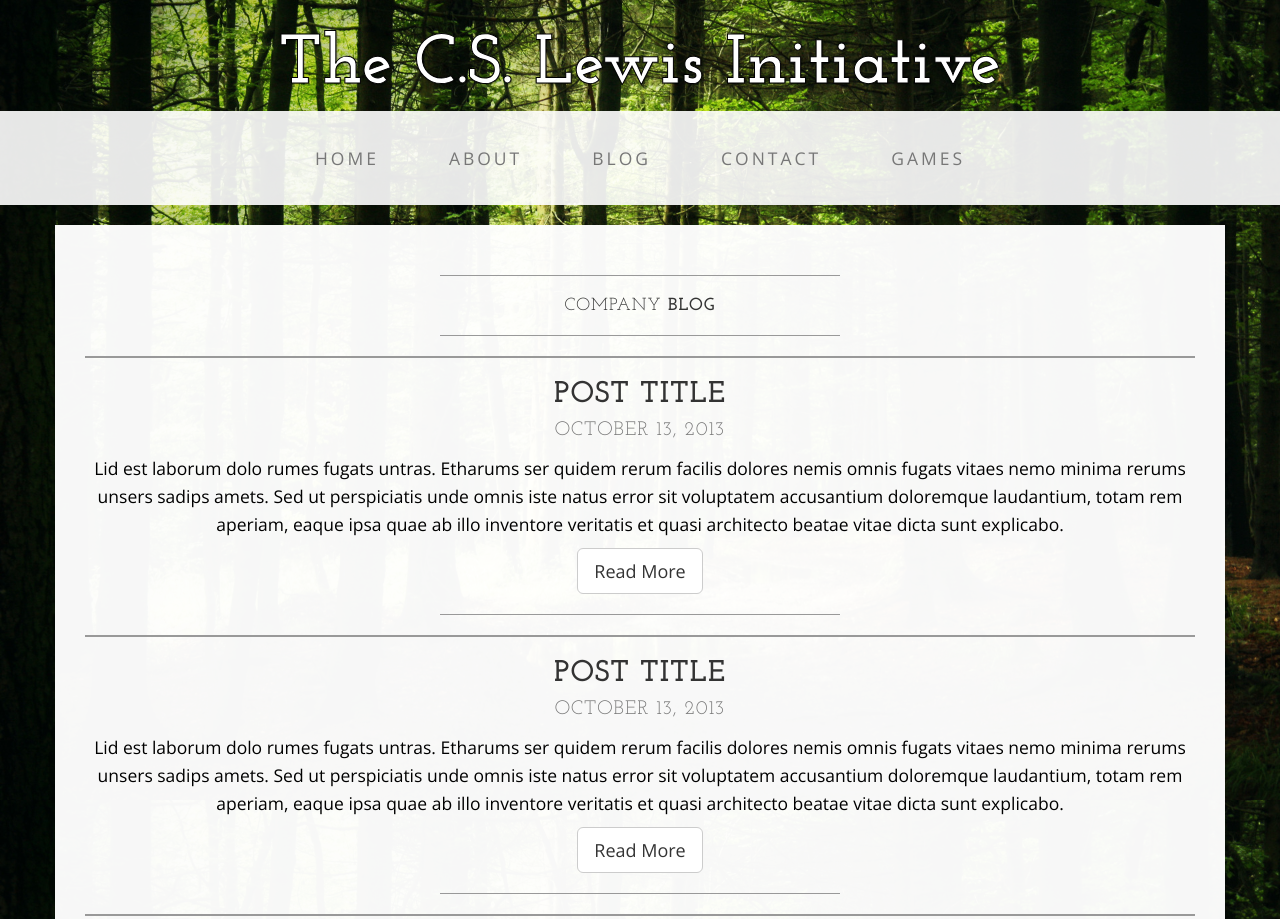
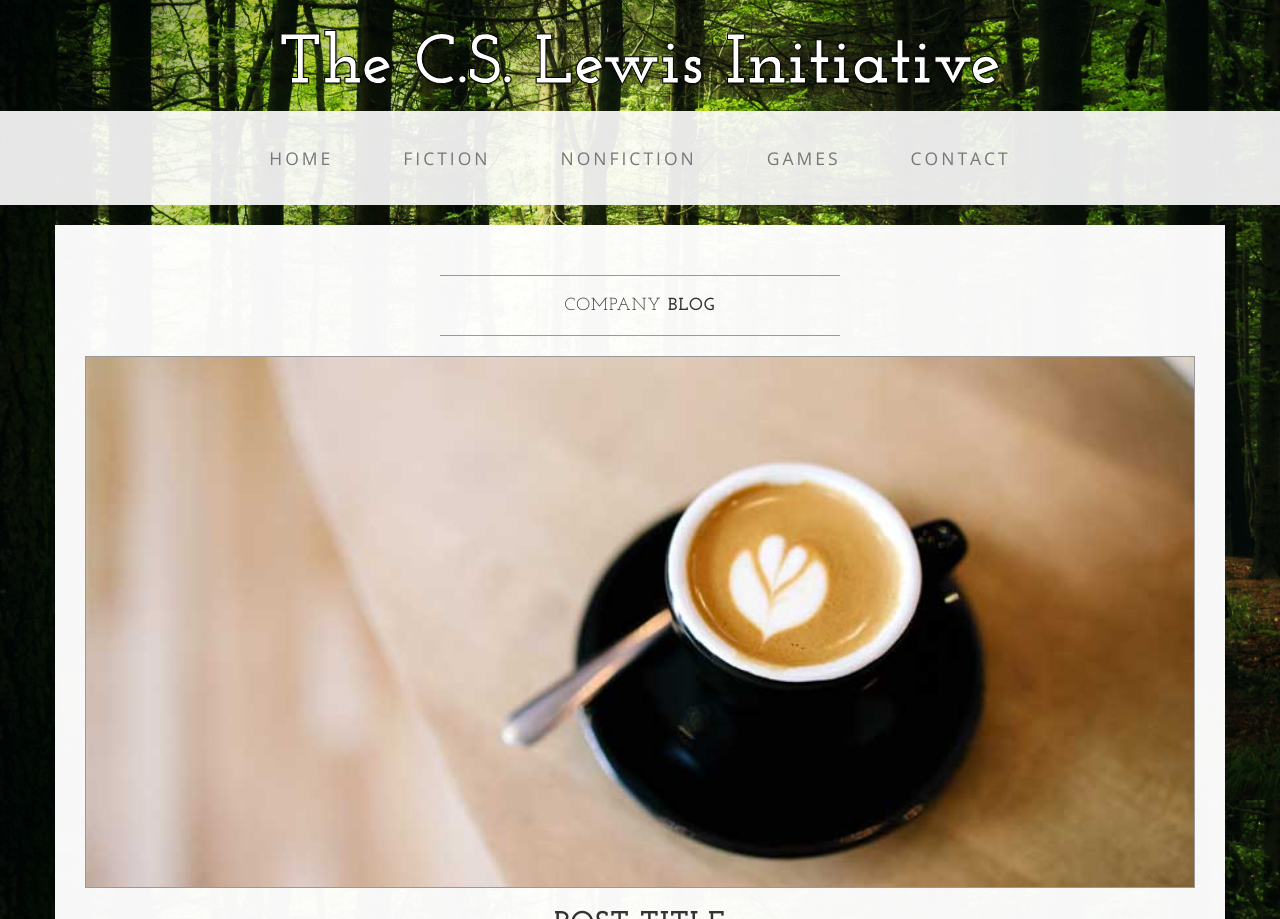
Before and after one commit to cmoder1/CSLewisWeb, a website: page html/nonfiction.html in a window 1280 px wide. Shown: the top 919 px of the page. Drawn offline with nearby package versions, Linux system fonts and the light colour scheme; files that its build step writes are made by us from their sources; files whose address does not match are found by name.

Commit message:
Set up headers+pages, fixed most file references

```diff
--- a/html/blog.html
+++ b/html/nonfiction.html
@@ -12,10 +12,10 @@
     <title>Blog - Business Casual - Start Bootstrap Theme</title>
 
     <!-- Bootstrap Core CSS -->
-    <link href="css/bootstrap.min.css" rel="stylesheet">
+    <link href="../css/bootstrap.min.css" rel="stylesheet">
 
     <!-- Custom CSS -->
-    <link href="css/business-casual.css" rel="stylesheet">
+    <link href="../css/business-casual.css" rel="stylesheet">
 
     <!-- Fonts -->
     <link href="http://fonts.googleapis.com/css?family=Open+Sans:300italic,400italic,600italic,700italic,800italic,400,300,600,700,800" rel="stylesheet" type="text/css">
@@ -55,16 +55,16 @@
                         <a href="index.html">Home</a>
                     </li>
                     <li>
-                        <a href="about.html">About</a>
+                        <a href="fiction.html">Fiction</a>
                     </li>
                     <li>
-                        <a href="blog.html">Blog</a>
+                        <a href="nonfiction.html">Nonfiction</a>
+                    </li>
+                    <li>
+                        <a href="games.html">Games</a>
                     </li>
                     <li>
                         <a href="contact.html">Contact</a>
-                    </li>
-                    <li>
-                        <a href="games.html">Games</a>
                     </li>
                 </ul>
             </div>
@@ -85,7 +85,7 @@
                     <hr>
                 </div>
                 <div class="col-lg-12 text-center">
-                    <img class="img-responsive img-border img-full" src="img/slide-1.jpg" alt="">
+                    <img class="img-responsive img-border img-full" src="../img/slide-1.jpg" alt="">
                     <h2>Post Title
                         <br>
                         <small>October 13, 2013</small>
@@ -95,7 +95,7 @@
                     <hr>
                 </div>
                 <div class="col-lg-12 text-center">
-                    <img class="img-responsive img-border img-full" src="img/slide-2.jpg" alt="">
+                    <img class="img-responsive img-border img-full" src="../img/slide-2.jpg" alt="">
                     <h2>Post Title
                         <br>
                         <small>October 13, 2013</small>
@@ -105,7 +105,7 @@
                     <hr>
                 </div>
                 <div class="col-lg-12 text-center">
-                    <img class="img-responsive img-border img-full" src="img/slide-3.jpg" alt="">
+                    <img class="img-responsive img-border img-full" src="../img/slide-3.jpg" alt="">
                     <h2>Post Title
                         <br>
                         <small>October 13, 2013</small>
@@ -139,10 +139,10 @@
     </footer>
 
     <!-- jQuery -->
-    <script src="js/jquery.js"></script>
+    <script src="../js/jquery.js"></script>
 
     <!-- Bootstrap Core JavaScript -->
-    <script src="js/bootstrap.min.js"></script>
+    <script src="../js/bootstrap.min.js"></script>
 
 </body>
 
```
Also changed, not shown: html/contact.html (+9 -9 lines), html/fiction.html (renamed from html/about.html, +10 -10 lines), html/games.html (+9 -9 lines), html/index.html (+12 -12 lines).
